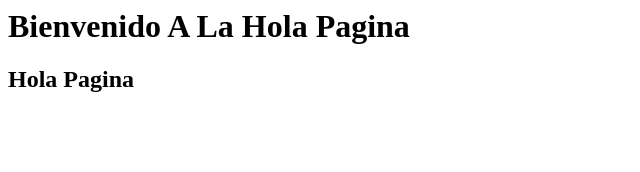
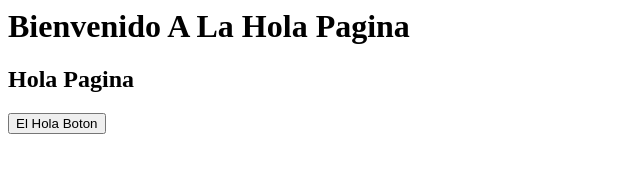
Before and after one commit to myweb1/El-Hola-Pagina, a plain HTML site: page index.html in a window 1280 px wide. Shown: the whole page, without its empty margins (0-640 px from the left). Drawn offline with Linux system fonts and the light colour scheme.

Commit message:
Update index.html

```diff
--- a/index.html
+++ b/index.html
@@ -11,5 +11,8 @@
     <h2>
       Hola Pagina
     </h2>
+    <button onclick="Holafuncion()" >El Hola Boton</button>
+    <script src="main.js" >
+    </script>
   </body>
 </html>
```
